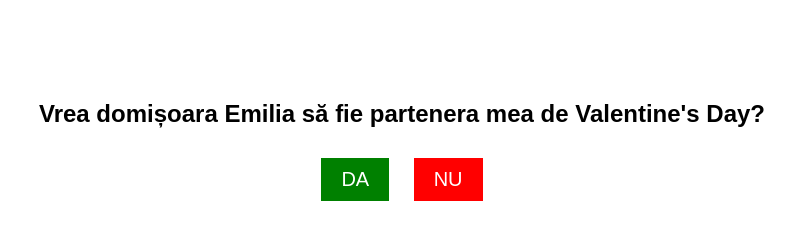
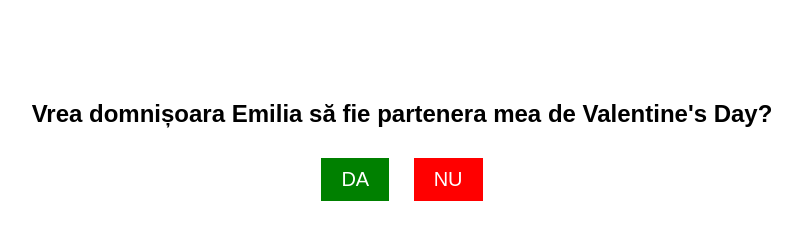
Before and after one commit to VaguerPhoenix60/Emilia, a plain HTML site: page index.html in a window 1280 px wide. Shown: the whole page, without its empty margins (238-1040 px from the left). Drawn offline with Linux system fonts and the light colour scheme.

Commit message:
index.html

```diff
--- a/index.html
+++ b/index.html
@@ -44,7 +44,7 @@
 </head>
 <body>
 
-	<h1 id="title">Vrea domișoara Emilia să fie partenera mea de Valentine's Day?</h1>
+	<h1 id="title">Vrea domnișoara Emilia să fie partenera mea de Valentine's Day?</h1>
 
 	<div class="container" id="buttonsContainer">
 		<button id="btnDa">DA</button>
```
